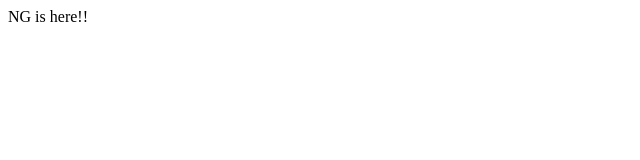
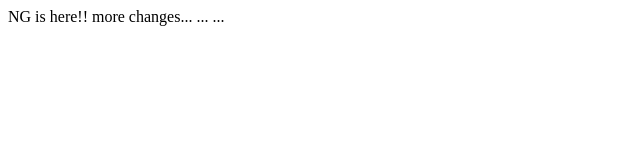
Before and after one commit to hataxa66/first_project, a plain HTML site: page WebContent/index.html in a window 1280 px wide. Shown: the whole page, without its empty margins (0-640 px from the left). Drawn offline with Linux system fonts and the light colour scheme.

Commit message:
more changes

```diff
--- a/WebContent/index.html
+++ b/WebContent/index.html
@@ -6,5 +6,8 @@
 </head>
 <body>
 NG is here!!
+more changes...
+...
+...
 </body>
 </html>
```
